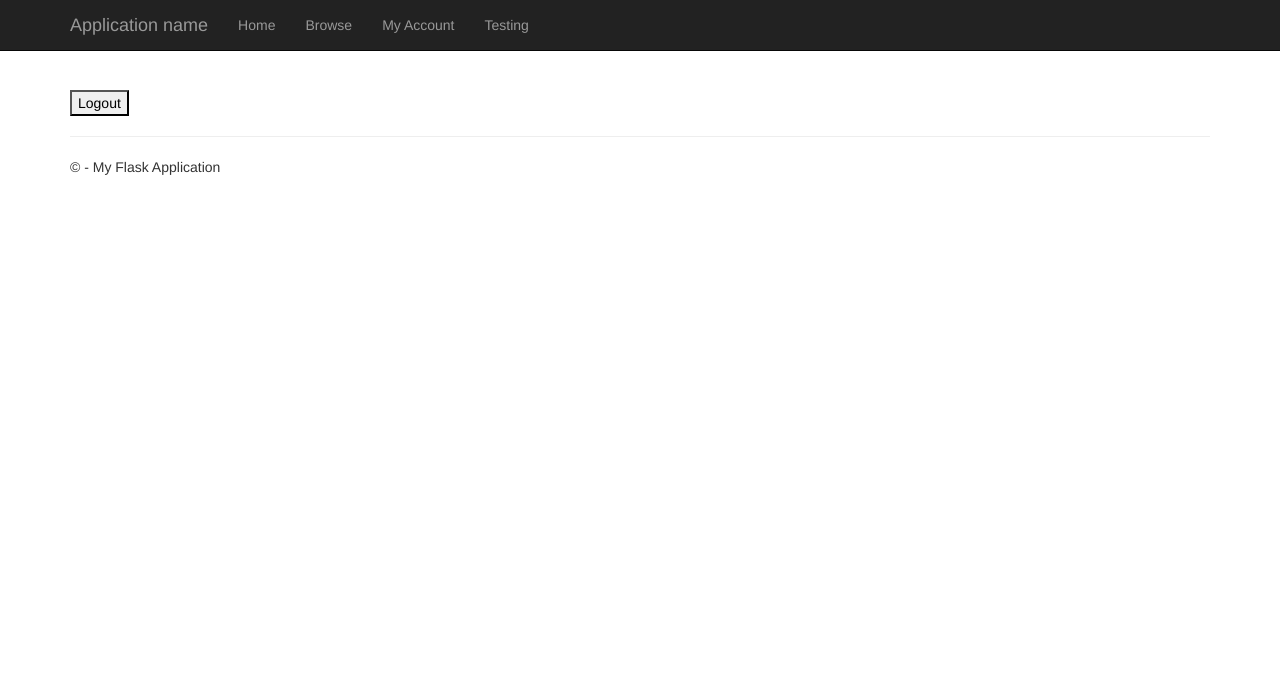
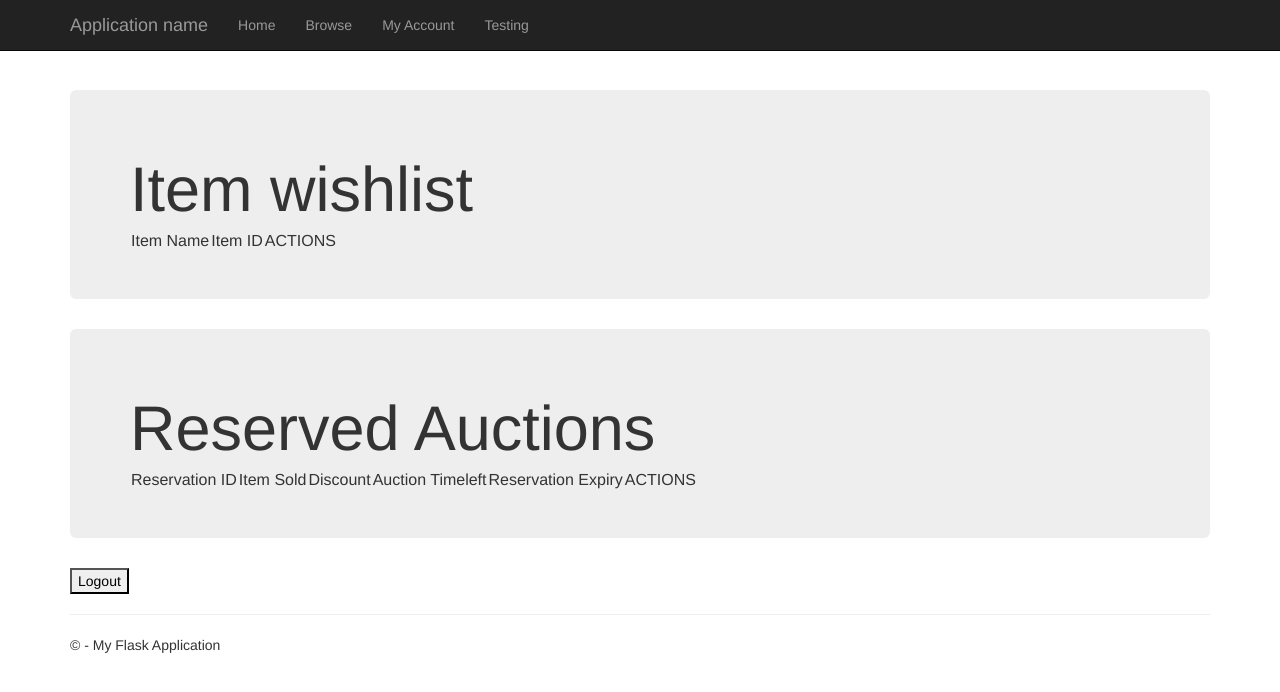
Before and after one commit to Aythriel/AHSniperToolV1, a Flask app: template AHSniperToolV1/AHSniperToolV1/templates/account.html in a window 1280 px wide. Shown: the top 692 px of the page. Run offline with Flask 2, Linux system fonts and the light colour scheme; the template is opened without the code that fills it, so the values that code supplies are empty; parts of the project's set-up code (start-up, migrations or seed data) failed here and were passed over; some libraries are stand-ins or nearby versions.

Commit message:
View Reservations & Wishlist
Added tables in the Account view for
-> Items in the user wishlist
-> Auctions in the user reserved auctions

TODO:
-> Remove from these tables
-> Visual improvements

```diff
--- a/AHSniperToolV1/AHSniperToolV1/static/myjs/account_management.js
+++ b/AHSniperToolV1/AHSniperToolV1/static/myjs/account_management.js
@@ -21,3 +21,11 @@ function validate() {
     else
         return false;
 }
+
+function removeFromWishList(itemID) {
+
+}
+
+function removeReservation(aucID) {
+
+}
--- a/AHSniperToolV1/AHSniperToolV1/templates/account.html
+++ b/AHSniperToolV1/AHSniperToolV1/templates/account.html
@@ -7,6 +7,53 @@
 <h1> {{ title }} </h1>
 <p> {{message }} </p>
 
+<div class="jumbotron">
+    <h1> Item wishlist </h1>
+    <table>
+        <tr>
+            <td>Item Name</td>
+            <td>Item ID</td>
+            <td>ACTIONS</td>
+        </tr>
+        {% for item in items %}
+        <tr id="item{{item[1]}}">
+            <td>{{item[0]}}</td>
+            <td>{{item[1]}}</td>
+            <td>
+                <button onclick="removeFromWishList('{{ item[1] }}')">Remove item from wishlist</button>
+            </td>
+        </tr>
+        {% endfor %}
+    </table>
+</div>
+
+<div class="jumbotron">
+    <h1> Reserved Auctions </h1>
+    <table>
+        <tr>
+            <td>Reservation ID</td>
+            <td>Item Sold</td>
+            <td>Discount</td>
+            <td>Auction Timeleft</td>
+            <td>Reservation Expiry</td>
+            <td>ACTIONS</td>
+        </tr>
+        {% for auc in auctions %}
+        <tr id="auc{{auc[0]}}">
+            <td>{{auc[0]}}</td>
+            <td>{{auc[1]}}</td>
+            <td>{{auc[2]}}</td>
+            <td>{{auc[3]}}</td>
+            <td>{{auc[4]}}</td>
+            <td>
+                <button onclick="removeReservation('{{ auc[0] }}')">Remove item from wishlist</button>
+            </td>
+        </tr>
+        {% endfor %}
+    </table>
+</div>
+
+
 
 <button onclick="logout()">Logout</button>
 
```
Also changed, not shown: AHSniperToolV1/AHSniperToolV1/views.py (+23 -3 lines).
